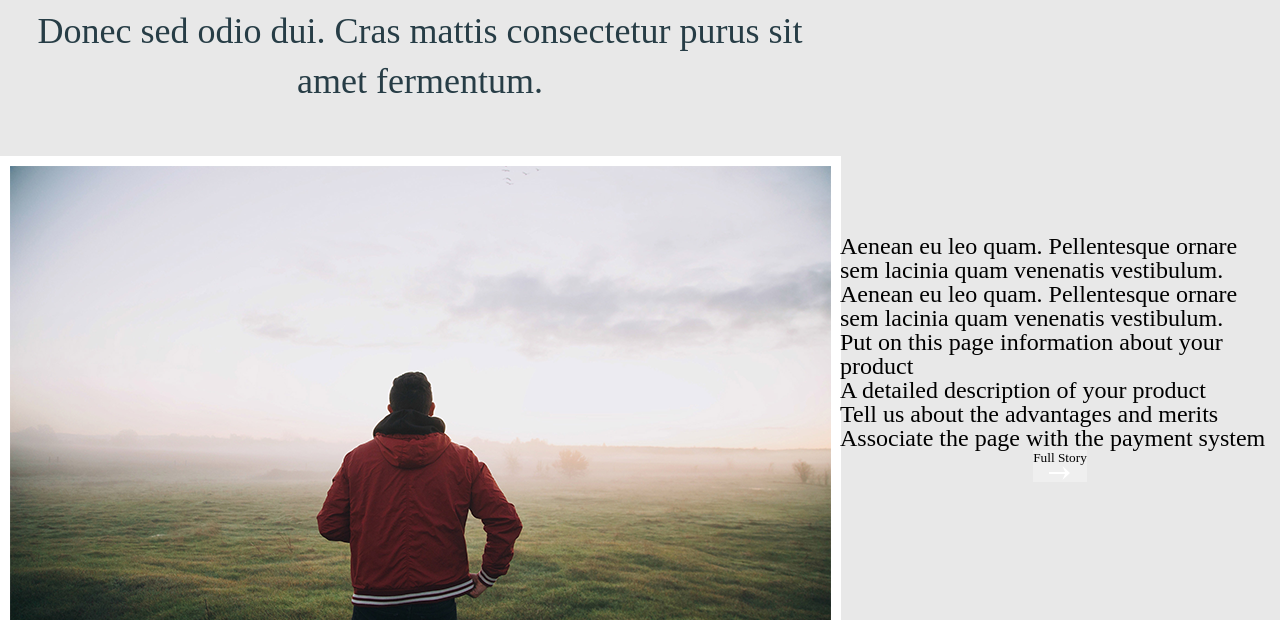
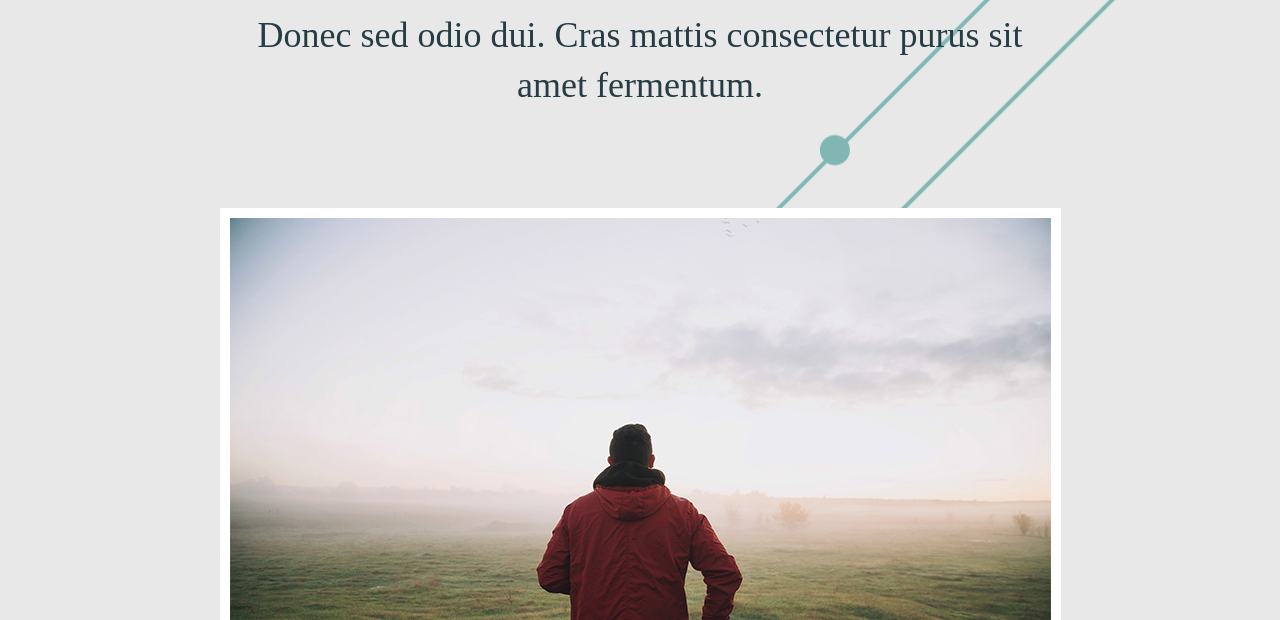
Before and after one commit to QusaiStellar/freelancer_lifestyle, a plain HTML site: page css_5/css_5/index.html in a window 1280 px wide. Shown: the part 180-800 px from the top of the page. Drawn offline with Linux system fonts and the light colour scheme.

Commit message:
homework

```diff
--- a/css_5/css_5/css/style.css
+++ b/css_5/css_5/css/style.css
@@ -25,20 +25,21 @@ body {
 header {
     max-height: 106px;
 }
-.content {
-    margin: 106px 0px 0px 0px;
-    display: flex;
-  align-items: center;
-  justify-content: center;
-}
+
 .container {
+    margin: 0% auto;
     max-width: 840px;
     justify-items: center;
 
 }
 
 .main_text {
+    margin: 110px auto 0 auto;
   text-align: center;
+  background-image: url(../img/background.png) ;
+  background-repeat: no-repeat;
+background-position: 50% 50%;
+  background-size: 1190px 1064px;
 
 }
 
@@ -63,5 +64,6 @@ margin-bottom: 50px;
 }
 
 .img {
+    margin: 2em 0em;
     border: white 10px solid;
 }
--- a/css_5/css_5/index.html
+++ b/css_5/css_5/index.html
@@ -15,8 +15,6 @@
 <!-- Отображаемое тело страницы -->
 
 <body>
-	<content class="content">
-
 	<header class="herman">
 	</header>
 
@@ -55,12 +53,8 @@
 		</button>
 
 
-
-
 		<footer class="footer">
 		</footer>
-
-	</content>
 </body>
 
 </html>
```
Lines whose indentation alone changed are shown as unchanged.
